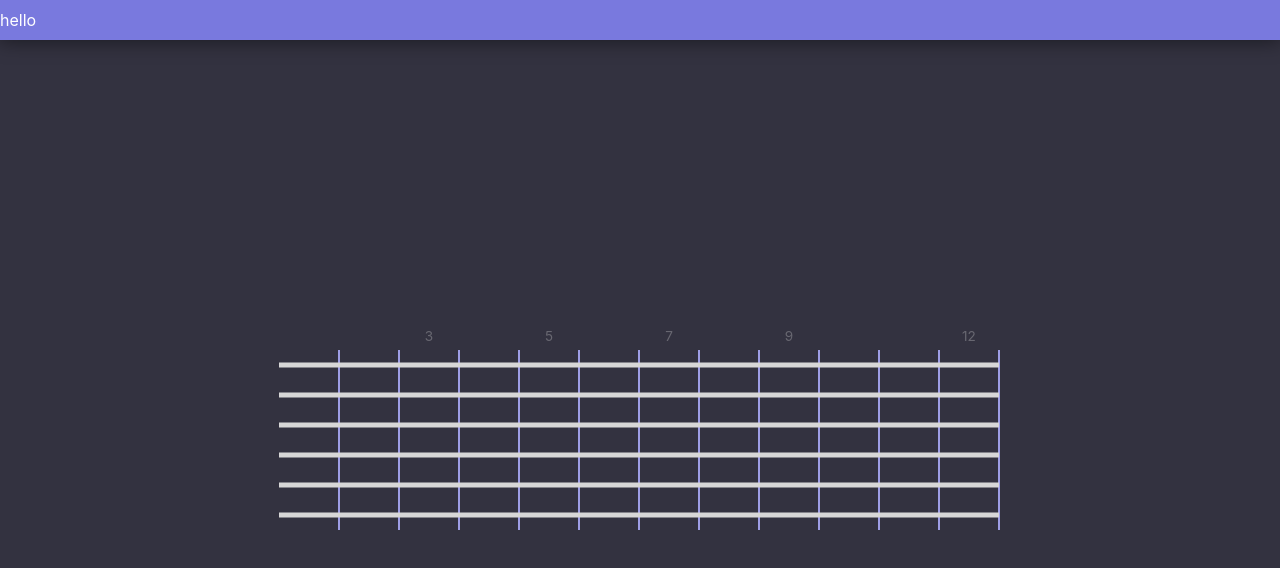
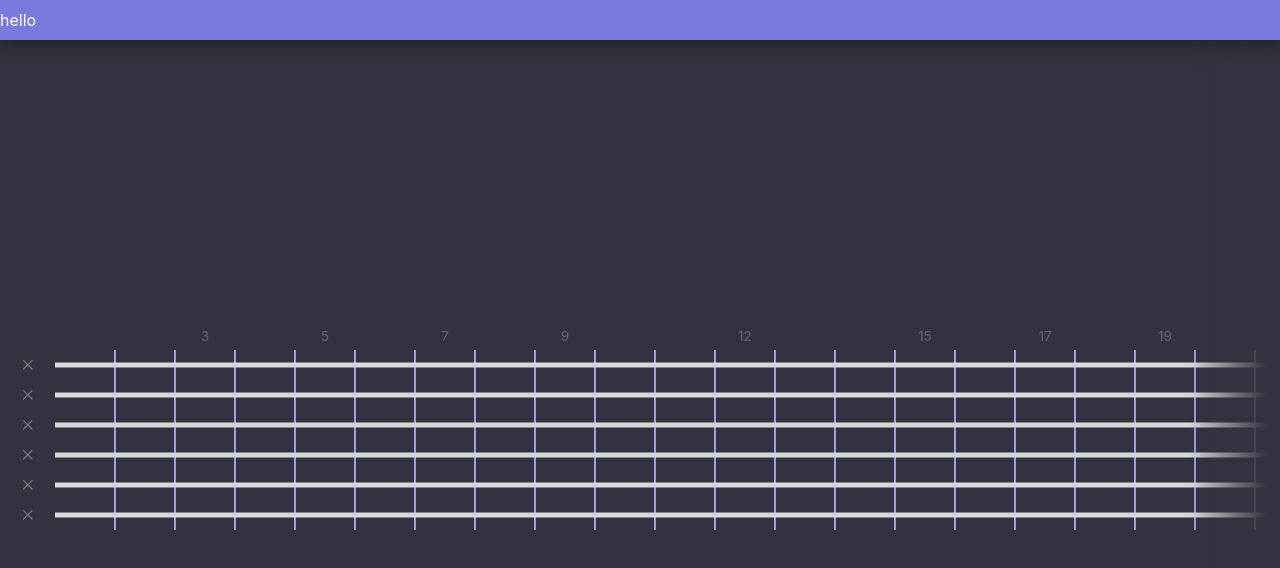
Before and after one commit to tylertierney/chordfinder, a Next.js app: page / in a window 1280 px wide. Shown: the top 568 px of the page. Built offline with nearby package versions, Linux system fonts and the light colour scheme.

Commit message:
Adjusted styles, added mute buttons

```diff
--- /dev/null
+++ b/components/Fretboard/Fretboard.module.css
@@ -0,0 +1,27 @@
+.controllerContainer {
+  width: 100%;
+  max-width: 100%;
+  padding: 40px 40px 40px 0px;
+  overflow-x: scroll;
+  position: relative;
+  display: flex;
+}
+
+.controllerRightFade {
+  position: fixed;
+  height: 100%;
+  width: 90px;
+  background: linear-gradient(
+    90deg,
+    rgba(116, 116, 116, 0) 0%,
+    rgba(51, 50, 64, 1) 85%
+  );
+  top: 0;
+  right: 0;
+}
+
+.fretboardRightSpacer {
+  height: 100%;
+  width: 60px;
+  min-width: 60px;
+}
--- a/components/Fretboard/Fretboard.tsx
+++ b/components/Fretboard/Fretboard.tsx
@@ -1,11 +1,10 @@
 import String from "../String/String";
 import { useState } from "react";
 import { initialFretboardState } from "../../helperFunctions";
+import styles from "./Fretboard.module.css";
 
 const Fretboard: React.FC = () => {
   const [fretboardState, setFretboardState] = useState(initialFretboardState);
-
-  console.log(fretboardState);
 
   const strings = fretboardState.map((string, index) => {
     return (
@@ -19,7 +18,13 @@ const Fretboard: React.FC = () => {
     );
   });
 
-  return <>{strings}</>;
+  return (
+    <div className={styles.controllerContainer}>
+      <div className={styles.fretboardContainer}>{strings}</div>
+      <div className={styles.controllerRightFade}></div>
+      <div className={styles.fretboardRightSpacer}></div>
+    </div>
+  );
 };
 
 export default Fretboard;
--- a/components/Note/Note.module.css
+++ b/components/Note/Note.module.css
@@ -3,6 +3,7 @@
   justify-content: center;
   align-items: center;
   width: 60px;
+  min-width: 56px;
   height: 30px;
   border-right: 2px solid;
   position: relative;
@@ -30,7 +31,7 @@
   color: black;
 }
 
-.note:hover::after {
+.note::after {
   content: "";
   width: 25px;
   height: 25px;
@@ -38,6 +39,12 @@
   background-color: rgb(193, 193, 193);
   z-index: 1;
   position: absolute;
+  opacity: 0;
+  transition: 0.05s ease-in-out;
+}
+
+.note:hover::after {
+  opacity: 1;
 }
 
 .noteLabel {
--- a/components/Note/Note.tsx
+++ b/components/Note/Note.tsx
@@ -91,6 +91,10 @@ const Note: React.FC<NoteProps> = ({
         return 15;
       case 17:
         return 17;
+      case 19:
+        return 19;
+      case 21:
+        return 21;
     }
   };
 
--- /dev/null
+++ b/components/String/String.module.css
@@ -0,0 +1,6 @@
+/* .muteBtn {
+  padding: 0px 20px;
+  font-size: 0.6rem;
+  height: 80%;
+  max-height: 80%;
+} */
--- a/components/String/String.tsx
+++ b/components/String/String.tsx
@@ -1,7 +1,8 @@
-import { useState } from "react";
 import Note from "../Note/Note";
-import { Flex } from "@chakra-ui/react";
+import { Flex, Button } from "@chakra-ui/react";
 import { NoteType } from "../Note/Note";
+import styles from "./String.module.css";
+import { CloseIcon } from "@chakra-ui/icons";
 
 interface StringProps {
   index: number;
@@ -30,7 +31,23 @@ const String: React.FC<StringProps> = ({
     );
   });
 
-  return <Flex style={{ display: "flex" }}>{arr}</Flex>;
+  return (
+    <Flex align="center">
+      <Button
+        variant="ghost"
+        height="30px"
+        margin="0 8px"
+        padding="0"
+        className={styles.muteBtn}
+        opacity="0.4"
+        _hover={{ opacity: "1", border: "2px solid white" }}
+        _focus={{ outline: "none" }}
+      >
+        <CloseIcon fontSize="0.6rem" />
+      </Button>
+      {arr}
+    </Flex>
+  );
 };
 
 export default String;
--- a/helperFunctions.ts
+++ b/helperFunctions.ts
@@ -12,6 +12,15 @@ export const initialFretboardState = [
     { name: "D", value: false },
     { name: "Eb", value: false },
     { name: "E", value: false },
+    { name: "F", value: false },
+    { name: "Gb", value: false },
+    { name: "G", value: false },
+    { name: "Ab", value: false },
+    { name: "A", value: false },
+    { name: "Bb", value: false },
+    { name: "B", value: false },
+    { name: "C", value: false },
+    { name: "Db", value: false },
   ],
   [
     { name: "C", value: false },
@@ -26,6 +35,15 @@ export const initialFretboardState = [
     { name: "A", value: false },
     { name: "Bb", value: false },
     { name: "B", value: false },
+    { name: "C", value: false },
+    { name: "Db", value: false },
+    { name: "D", value: false },
+    { name: "Eb", value: false },
+    { name: "E", value: false },
+    { name: "F", value: false },
+    { name: "Gb", value: false },
+    { name: "G", value: false },
+    { name: "Ab", value: false },
   ],
   [
     { name: "Ab", value: false },
@@ -40,6 +58,15 @@ export const initialFretboardState = [
     { name: "F", value: false },
     { name: "Gb", value: false },
     { name: "G", value: false },
+    { name: "Gb", value: false },
+    { name: "G", value: false },
+    { name: "Ab", value: false },
+    { name: "A", value: false },
+    { name: "Bb", value: false },
+    { name: "B", value: false },
+    { name: "C", value: false },
+    { name: "Db", value: false },
+    { name: "D", value: false },
   ],
   [
     { name: "Eb", value: false },
@@ -54,6 +81,15 @@ export const initialFretboardState = [
     { name: "C", value: false },
     { name: "Db", value: false },
     { name: "D", value: false },
+    { name: "Eb", value: false },
+    { name: "E", value: false },
+    { name: "F", value: false },
+    { name: "Gb", value: false },
+    { name: "G", value: false },
+    { name: "Ab", value: false },
+    { name: "A", value: false },
+    { name: "Bb", value: false },
+    { name: "B", value: false },
   ],
   [
     { name: "Bb", value: false },
@@ -68,6 +104,15 @@ export const initialFretboardState = [
     { name: "G", value: false },
     { name: "Ab", value: false },
     { name: "A", value: false },
+    { name: "Bb", value: false },
+    { name: "B", value: false },
+    { name: "C", value: false },
+    { name: "Db", value: false },
+    { name: "D", value: false },
+    { name: "Eb", value: false },
+    { name: "E", value: false },
+    { name: "F", value: false },
+    { name: "Gb", value: false },
   ],
   [
     { name: "F", value: false },
@@ -82,5 +127,14 @@ export const initialFretboardState = [
     { name: "D", value: false },
     { name: "Eb", value: false },
     { name: "E", value: false },
+    { name: "F", value: false },
+    { name: "Gb", value: false },
+    { name: "G", value: false },
+    { name: "Ab", value: false },
+    { name: "A", value: false },
+    { name: "Bb", value: false },
+    { name: "B", value: false },
+    { name: "C", value: false },
+    { name: "Db", value: false },
   ],
 ];
```
